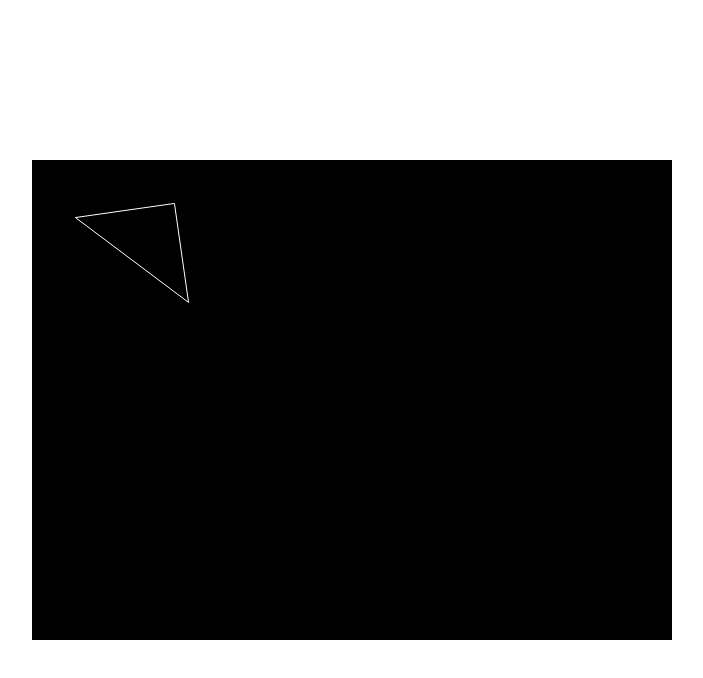
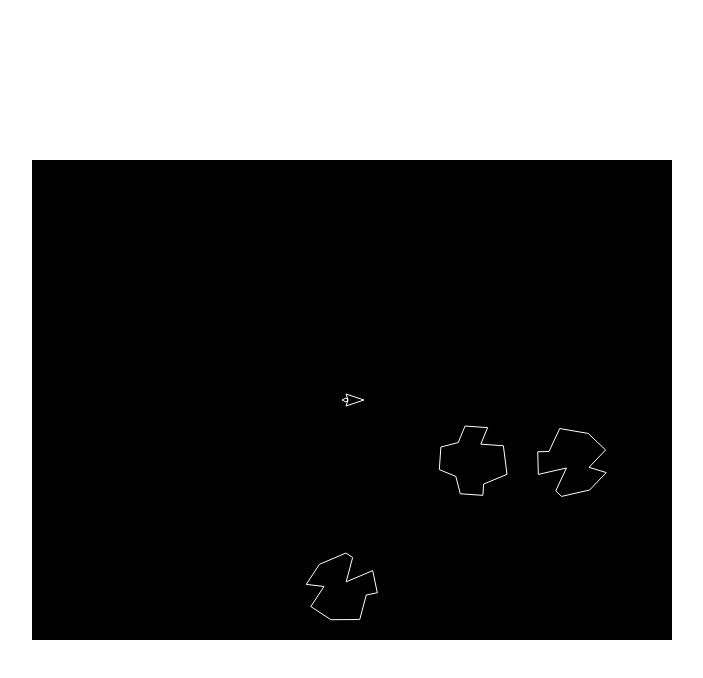
Before and after one commit to ashwath10110/gameinjs, a plain HTML site: page index.html in a window 1280 px wide. Shown: the whole page, without its empty margins (288-991 px from the left). Drawn offline with Linux system fonts and the light colour scheme.

Commit message:
flames added

```diff
--- /dev/null
+++ b/app/asteroid.js
@@ -0,0 +1,51 @@
+var Asteroid = Polygon.extend({
+
+	maxX: null,
+	maxY: null,
+
+	init: function(p, s, x, y) {
+		this._super(p);
+
+		this.x = x;
+		this.y = y;
+
+		this.scale(s);
+		this.size = s;
+		this.rotAngle = 0.02 * (Math.random() * 2 - 1);
+
+		var r = 2 * Math.PI * Math.random();
+		var v = Math.random() + 1;
+
+		this.vel = {
+			x: v * Math.cos(r),
+			y: v * Math.sin(r)
+		}
+	},
+
+	generateLvl:function(){
+
+	},
+
+	update: function() {
+		this.x += this.vel.x;
+		this.y += this.vel.y;
+
+		if (this.x > this.maxX) {
+			this.x = 0;
+		} else if (this.x < 0) {
+			this.x = this.maxX;
+		}
+
+		if (this.y > this.maxY) {
+			this.y = 0;
+		} else if (this.y < 0) {
+			this.y = this.maxY;
+		}
+
+		this.rotate(this.rotAngle);
+	},
+
+	draw: function(ctx) {
+		ctx.drawPolygon(this, this.x, this.y);
+	}
+});
--- a/app/gameState.js
+++ b/app/gameState.js
@@ -1,19 +1,68 @@
+var AsteroidSize = 8;
+
 var GameState = State.extend({
 
 	init: function(game) {
 		this._super(game);
-		this.poly = new Polygon([-1, -1, 1, 1, -1, 1, -1, -1]);
-		this.poly.scale(50);
+
+		this.canvasWidth = game.canvas.ctx.width;
+		this.canvasHeight = game.canvas.ctx.height;
+
+		this.ship = new Ship(Points.SHIP, Points.FLAMES, 2, this.canvasWidth / 2, this.canvasHeight / 2);
+		this.ship.maxX = this.canvasWidth;
+		this.ship.maxY = this.canvasHeight;
+
+		this.generateLvl();
 	},
 
-	handleInputs: function() {},
+	generateLvl: function() {
+		var num = 3;
+
+		this.asteroids = [];
+
+		for (var i = 0; i < num; i++) {
+
+			var n = Math.round(Math.random() * (Points.ASTEROIDS.length - 1));
+			var astr = new Asteroid(Points.ASTEROIDS[n], AsteroidSize, 100, 100);
+
+			astr.maxX = this.canvasWidth;
+			astr.maxY = this.canvasHeight;
+
+			this.asteroids.push(astr);
+		}
+		this.asteroidsCount = this.asteroids.length;
+
+	},
+
+	handleInputs: function(input) {
+		if (input.isDown("right")) {
+			this.ship.rotate(0.06);
+		}
+		if (input.isDown("left")) {
+			this.ship.rotate(-0.06);
+		}
+
+		if (input.isDown("up")) {
+			console.log(this.ship);
+			this.ship.addVel();
+		}
+		if (input.isDown("down")) {
+			console.log(this.ship);
+		}
+	},
 
 	update: function() {
-		this.poly.rotate(0.01);
+		for (var i = 0, len = this.asteroids.length; i < len; i++) {
+			this.asteroids[i].update();
+		}
+		this.ship.update();
 	},
 
 	render: function(ctx) {
 		ctx.clearAll();
-		ctx.drawPolygon(this.poly, 100, 100);
+		for (var i = 0, len = this.asteroids.length; i < len; i++) {
+			this.asteroids[i].draw(ctx);
+		}
+		this.ship.draw(ctx);
 	}
 });
--- a/app/main.js
+++ b/app/main.js
@@ -9,6 +9,16 @@ var Game = Class.extend({
 
 	init: function() {
 		this.canvas = new Canvas(640, 480);
+
+		this.input = new InputHandler({
+			left: 37,
+			up: 38,
+			right: 39,
+			down: 40,
+			spacebar: 32,
+			enter: 13
+		});
+
 		this.canvas.ctx.strokeStyle = "white";
 		this.currentState = null;
 		this.nextState = States.GAME;
@@ -37,7 +47,7 @@ var Game = Class.extend({
 				self.nextState = States.NO_CHANGE;
 			}
 
-			self.currentState.handleInputs();
+			self.currentState.handleInputs(self.input);
 			self.currentState.update();
 			self.currentState.render(self.canvas.ctx);
 		});
--- a/app/models/points.js
+++ b/app/models/points.js
@@ -1,3 +1,59 @@
+/**
+ * Global object containing all verticies for the game graphics,
+ * see. polygondraw.html
+ */
 var Points = {
 
+	ASTEROIDS: [
+		[-4,-2,-2,-4,0,-2,2,-4,4,-2,3,0,4,2,1,4,-2,4,-4,2,-4,-2],
+		[-3,0,-4,-2,-2,-4,0,-3,2,-4,4,-2,2,-1,4,1,2,4,-1,3,-2,4,-4,2,-3,0],
+		[-2,0,-4,-1,-1,-4,2,-4,4,-1,4,1,2,4,0,4,0,1,-2,4,-4,1,-2,0],
+		[-1,-2,-2,-4,1,-4,4,-2,4,-1,1,0,4,2,2,4,1,3,-2,4,-4,1,-4,-2,-1,-2],
+		[-4,-2,-2,-4,2,-4,4,-2,4,2,2,4,-2,4,-4,2,-4,-2]
+	],
+
+	SHIP:   [6,0,-3,-3,-2,0,-3,3,6,0],
+	FLAMES: [-2,0,-3,-1,-5,0,-3,1,-2,0],
+
+	LETTERS: [
+		[0,6,0,2,2,0,4,2,4,4,0,4,4,4,4,6],                 //A
+		[0,3,0,6,2,6,3,5,3,4,2,3,0,3,0,0,2,0,3,1,3,2,2,3], //B
+		[4,0,0,0,0,6,4,6],                                 //C
+		[0,0,0,6,2,6,4,4,4,2,2,0,0,0],                     //D
+		[4,0,0,0,0,3,3,3,0,3,0,6,4,6],                     //E
+		[4,0,0,0,0,3,3,3,0,3,0,6],                         //F
+		[4,2,4,0,0,0,0,6,4,6,4,4,2,4],                     //G
+		[0,0,0,6,0,3,4,3,4,0,4,6],                         //H
+		[0,0,4,0,2,0,2,6,4,6,0,6],                         //I
+		[4,0,4,6,2,6,0,4],                                 //J
+		[3,0,0,3,0,0,0,6,0,3,3,6],                         //K
+		[0,0,0,6,4,6],                                     //L
+		[0,6,0,0,2,2,4,0,4,6],                             //M
+		[0,6,0,0,4,6,4,0],                                 //N
+		[0,0,4,0,4,6,0,6,0,0],                             //O
+		[0,6,0,0,4,0,4,3,0,3],                             //P
+		[0,0,0,6,2,6,3,5,4,6,2,4,3,5,4,4,4,0,0,0],         //Q
+		[0,6,0,0,4,0,4,3,0,3,1,3,4,6],                     //R
+		[4,0,0,0,0,3,4,3,4,6,0,6],                         //S
+		[0,0,4,0,2,0,2,6],                                 //T
+		[0,0,0,6,4,6,4,0],                                 //U
+		[0,0,2,6,4,0],                                     //V
+		[0,0,0,6,2,4,4,6,4,0],                             //W
+		[0,0,4,6,2,3,4,0,0,6],                             //X
+		[0,0,2,2,4,0,2,2,2,6],                             //Y
+		[0,0,4,0,0,6,4,6]                                  //Z
+	],
+
+	NUMBERS: [
+		[0,0,0,6,4,6,4,0,0,0],                             //0
+		[2,0,2,6],                                         //1
+		[0,0,4,0,4,3,0,3,0,6,4,6],                         //2
+		[0,0,4,0,4,3,0,3,4,3,4,6,0,6],                     //3
+		[0,0,0,3,4,3,4,0,4,6],                             //4
+		[4,0,0,0,0,3,4,3,4,6,0,6],                         //5
+		[0,0,0,6,4,6,4,3,0,3],                             //6
+		[0,0,4,0,4,6],                                     //7
+		[0,3,4,3,4,6,0,6,0,0,4,0,4,3],                     //8
+		[4,3,0,3,0,0,4,0,4,6],                             //9
+	]
 }
--- /dev/null
+++ b/app/models/ship.js
@@ -0,0 +1,64 @@
+var Ship = Polygon.extend({
+
+	maxX: null,
+	maxY: null,
+
+	init: function(p, pf, s, x, y) {
+		this._super(p);
+
+		this.flames = new Polygon(pf);
+		this.flames.scale(s);
+
+		this.x = x;
+		this.y = y;
+
+		this.scale(s);
+
+		this.angle = 0;
+
+		this.vel = {
+			x: 0,
+			y: 0
+		}
+	},
+
+	addVel: function() {
+
+		if (this.vel.x * this.vel.x + this.vel.y * this.vel.y < 20 * 20) {
+			this.vel.x += 0.05 * Math.cos(this.angle);
+			this.vel.y += 0.05 * Math.sin(this.angle);
+		}
+	},
+
+	rotate: function(theta) {
+		this._super(theta);
+
+		this.flames.rotate(theta);
+		this.angle += theta;
+	},
+
+	update: function() {
+		this.x += this.vel.x;
+		this.y += this.vel.y;
+
+		this.vel.x *= 0.99;
+		this.vel.y *= 0.99;
+
+		if (this.x > this.maxX) {
+			this.x = 0;
+		} else if (this.x < 0) {
+			this.x = this.maxX;
+		}
+
+		if (this.y > this.maxY) {
+			this.y = 0;
+		} else if (this.y < 0) {
+			this.y = this.maxY;
+		}
+	},
+
+	draw: function(ctx) {
+		ctx.drawPolygon(this, this.x, this.y);
+		ctx.drawPolygon(this.flames, this.x, this.y);
+	}
+});
--- /dev/null
+++ b/app/utils/inputHandler.js
@@ -0,0 +1,70 @@
+/**
+ * InputHandeler class, listen for keypresses and keeps state of
+ * monitored keys
+ */
+var InputHandler = Class.extend({
+
+	/**
+	 * Constructor
+	 *
+	 * @param  {object} keys keys to monitor
+	 */
+	init: function(keys) {
+		// declare private fields
+		this.keys = {};
+		this.down = {};
+		this.pressed = {};
+
+		// initiate private fields
+		for (key in keys) {
+			var code = keys[key];
+
+			this.keys[code] = key;
+			this.down[key] = false;
+			this.pressed[key] = false;
+		}
+
+		var self = this;
+
+		// add eventlisteners to monitor presses
+		document.addEventListener("keydown", function(evt) {
+			if (self.keys[evt.keyCode]) {
+
+				self.down[self.keys[evt.keyCode]] = true;
+			}
+		});
+		document.addEventListener("keyup", function(evt) {
+			if (self.keys[evt.keyCode]) {
+
+				self.down[self.keys[evt.keyCode]] = false;
+				self.pressed[self.keys[evt.keyCode]] = false;
+			}
+		});
+	},
+
+	/**
+	 * Tells if a monitored key is hold down
+	 *
+	 * @param  {string}  key name of monitored key
+	 * @return {Boolean}     result from check
+	 */
+	isDown: function(key) {
+		return this.down[key];
+	},
+
+	/**
+	 * Tells if a monitored key is pressed, returns true first time
+	 * the key is pressed
+	 *
+	 * @param  {string}  key name of monitored key
+	 * @return {Boolean}     result from check
+	 */
+	isPressed: function(key) {
+		if (this.pressed[key]) {
+			return false;
+		} else if (this.down[key]) {
+			return this.pressed[key] = true;
+		}
+		return false;
+	}
+});
--- a/index.html
+++ b/index.html
@@ -2,6 +2,7 @@
 <html>
 	<head>
 		<title>Game</title>
+
 		<link rel="stylesheet" type="text/css" href="styles.css">
 
 		<script type="text/javascript" src="app/utils/class.js"></script>
@@ -11,6 +12,9 @@
 		<script type="text/javascript" src="app/main.js"></script>
 		<script type="text/javascript" src="app/state.js"></script>
 		<script type="text/javascript" src="app/gameState.js"></script>
+		<script type="text/javascript" src="app/asteroid.js"></script>
+		<script type="text/javascript" src="app/models/ship.js"></script>
+		<script type="text/javascript" src="app/utils/inputHandler.js"></script>
 	</head>
 	<body>
 		<script type="text/javascript">
```
